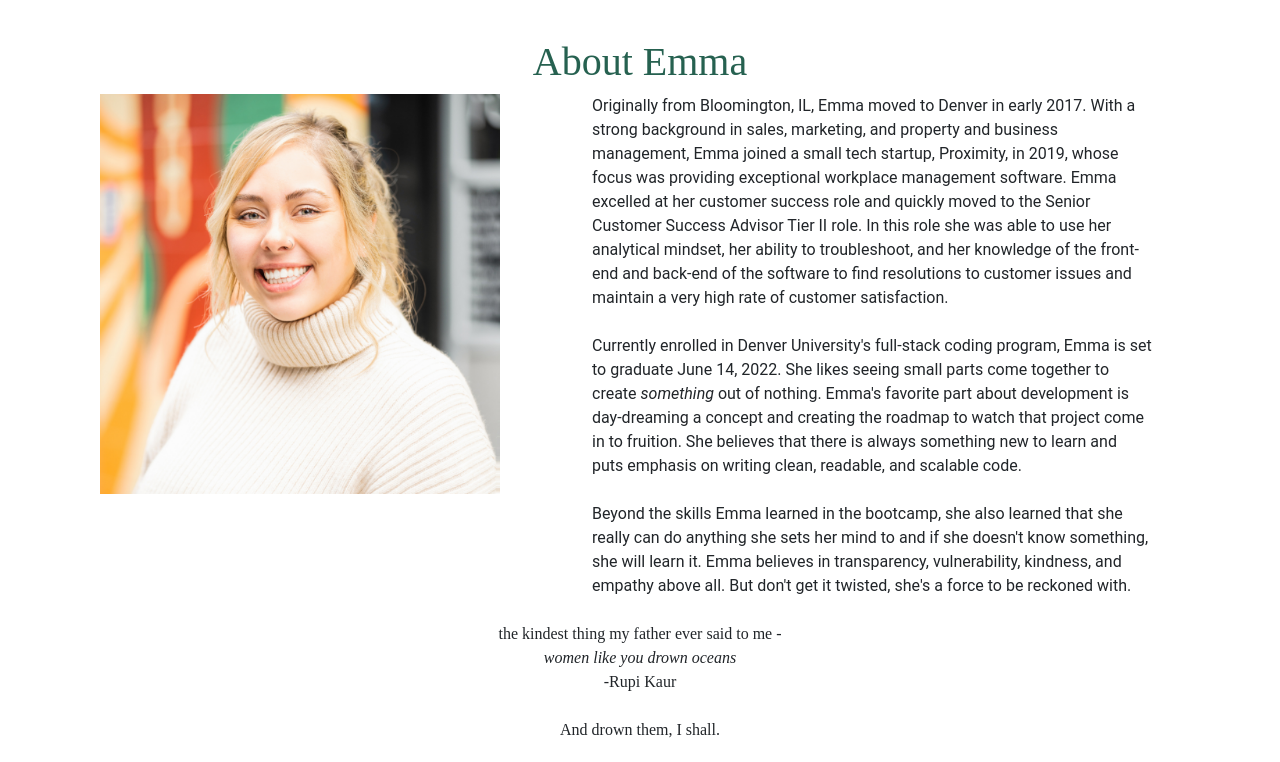
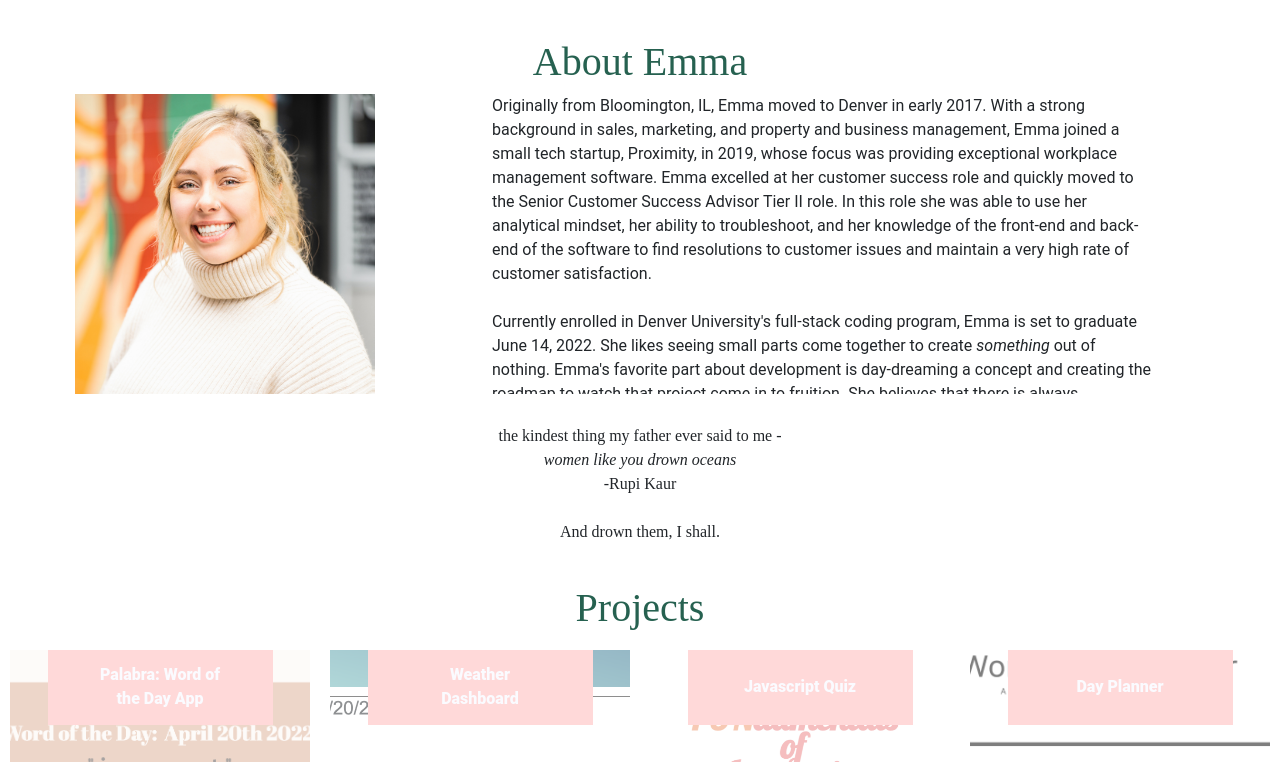
Before and after one commit to emmareimer/portfolio, a React (Create React App) app: page / in a window 1280 px wide. Shown: the part 598-1360 px from the top of the page. Built offline with nearby package versions, Linux system fonts and the light colour scheme.

Commit message:
added scroll to about me

```diff
--- a/src/App.css
+++ b/src/App.css
@@ -104,7 +104,7 @@ p {
 /* -------------------------- About Me ------------------------ */
 
 .headshot {
-  width: 400px;
+  width: 300px;
   margin-left: 25%;
 }
 
@@ -116,11 +116,17 @@ p {
   text-align: left;
   margin-right: 10%;
   margin-left: 15%;
+  height: 300px;
+  overflow-y: scroll;
 }
 
 #scarletBegonias {
   text-align: center;
   font-family: 'Playfair Display', serif;
+}
+
+#quote {
+  margin-top: 30px;
 }
 
 /* --------------------------- Projects ---------------------------------- */
--- a/src/components/about-me/AboutMe.js
+++ b/src/components/about-me/AboutMe.js
@@ -13,7 +13,7 @@ const AboutMe = () => {
 
 
 
-            <div id="bio">
+            <div id="bio" >
                 <p>
                     Originally from Bloomington, IL, Emma moved to Denver in early 2017. With a strong background in sales, marketing, and property and business management, Emma joined a small tech startup, Proximity, in 2019, whose focus was providing exceptional workplace management software. Emma excelled at her customer success role and quickly moved to the Senior Customer Success Advisor Tier II role. In this role she was able to use her analytical mindset, her ability to troubleshoot, and her knowledge of the front-end and back-end of the software to find resolutions to customer issues and maintain a very high rate of customer satisfaction. <br /><br />
                 </p>
@@ -26,7 +26,7 @@ const AboutMe = () => {
             </div>
             </div>
 
-                <div>
+                <div id="quote">
                     <p id="scarletBegonias">
                         the kindest thing my father ever said to me - <br/>
                         <em>women like you drown oceans</em> <br/>
```
